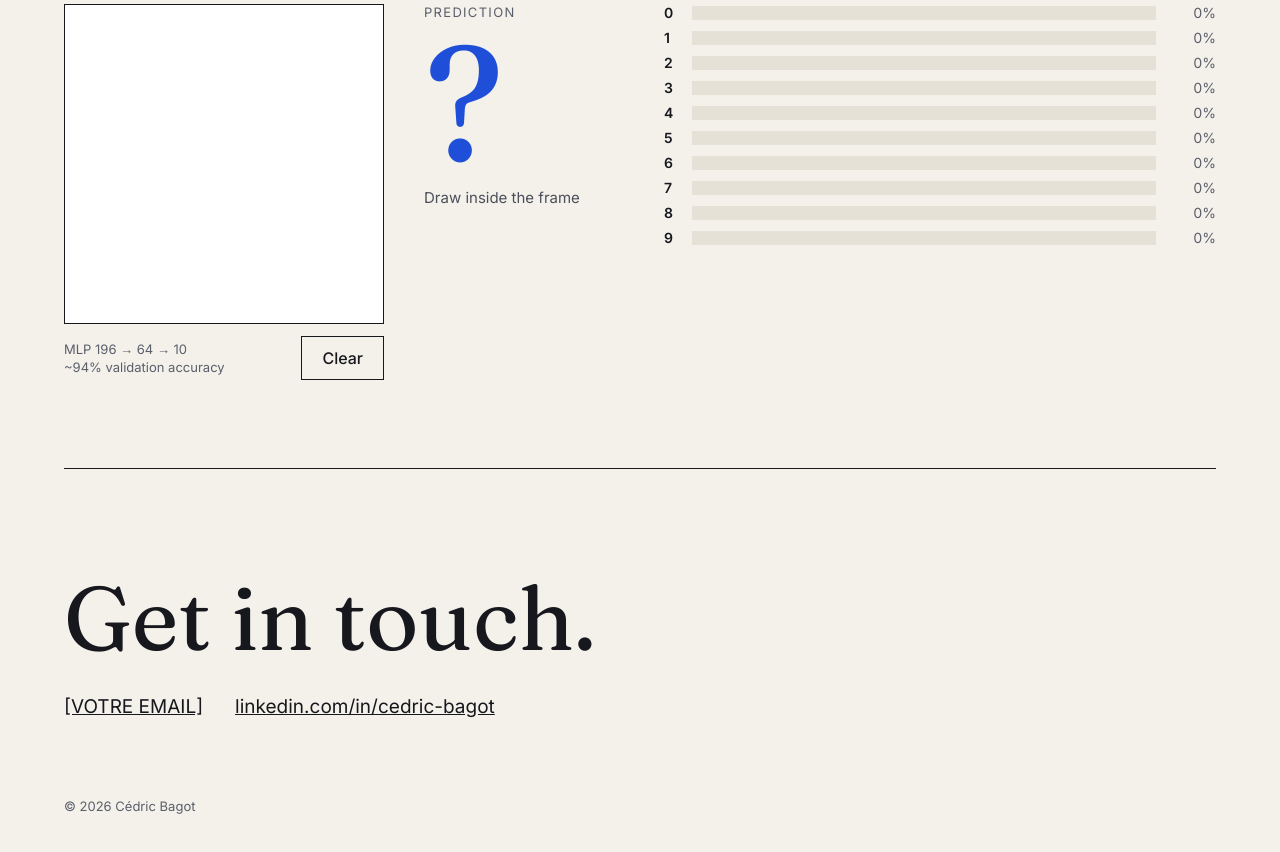
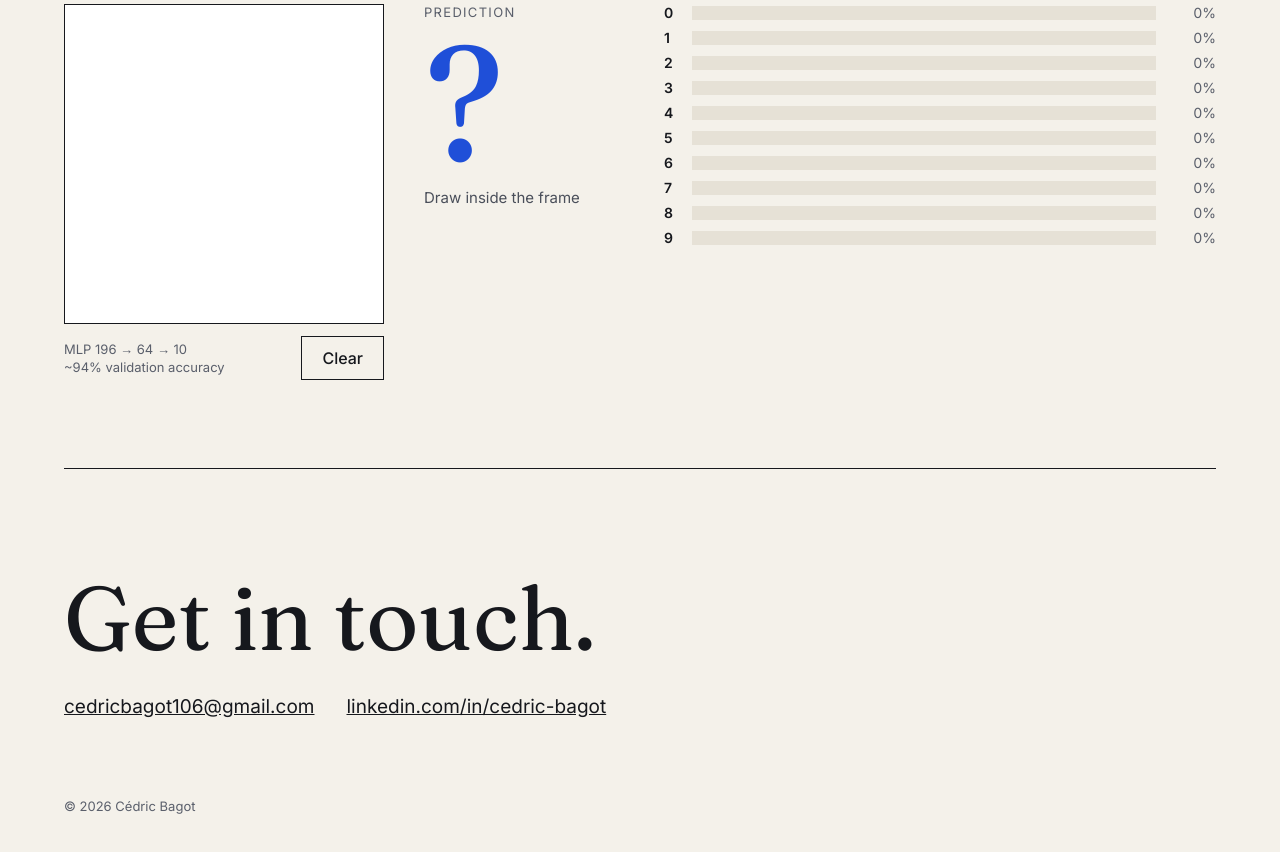
Before and after one commit to Cedricbgt/site-cv, a website built with Vite: page index.html in a window 1280 px wide. Shown: the part 3218-4070 px from the top of the page. Built offline with nearby package versions, Linux system fonts and the light colour scheme.

Commit message:
Ajoute l'email de contact

```diff
--- a/index.html
+++ b/index.html
@@ -158,7 +158,7 @@
       <section id="contact" class="contact" aria-labelledby="contact-title">
         <h2 id="contact-title" class="contact-title" data-i18n="contact.title">Écrivez-moi.</h2>
         <div class="contact-links">
-          <a href="mailto:[VOTRE EMAIL]">[VOTRE EMAIL]</a>
+          <a href="mailto:cedricbagot106@gmail.com">cedricbagot106@gmail.com</a>
           <a href="https://linkedin.com/in/cedric-bagot">linkedin.com/in/cedric-bagot</a>
         </div>
         <p class="copyright">© 2026 Cédric Bagot</p>
```
